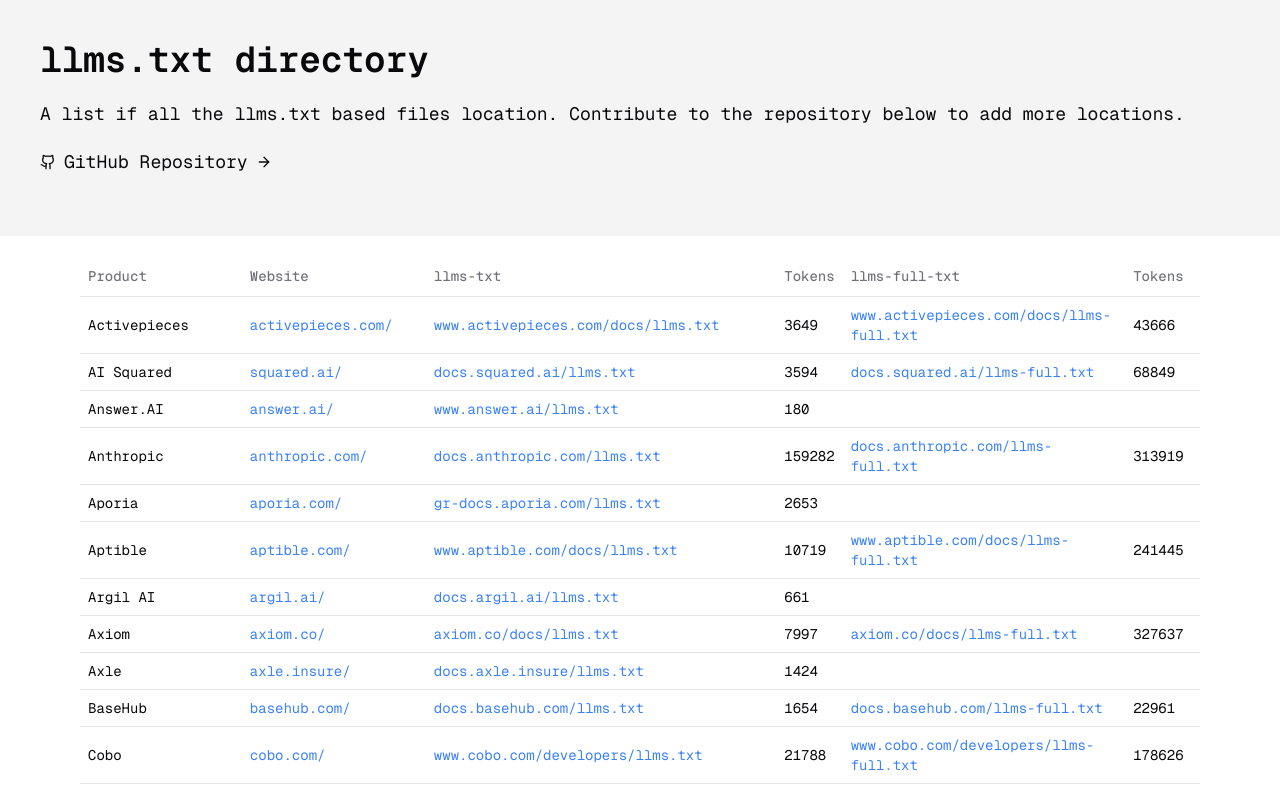
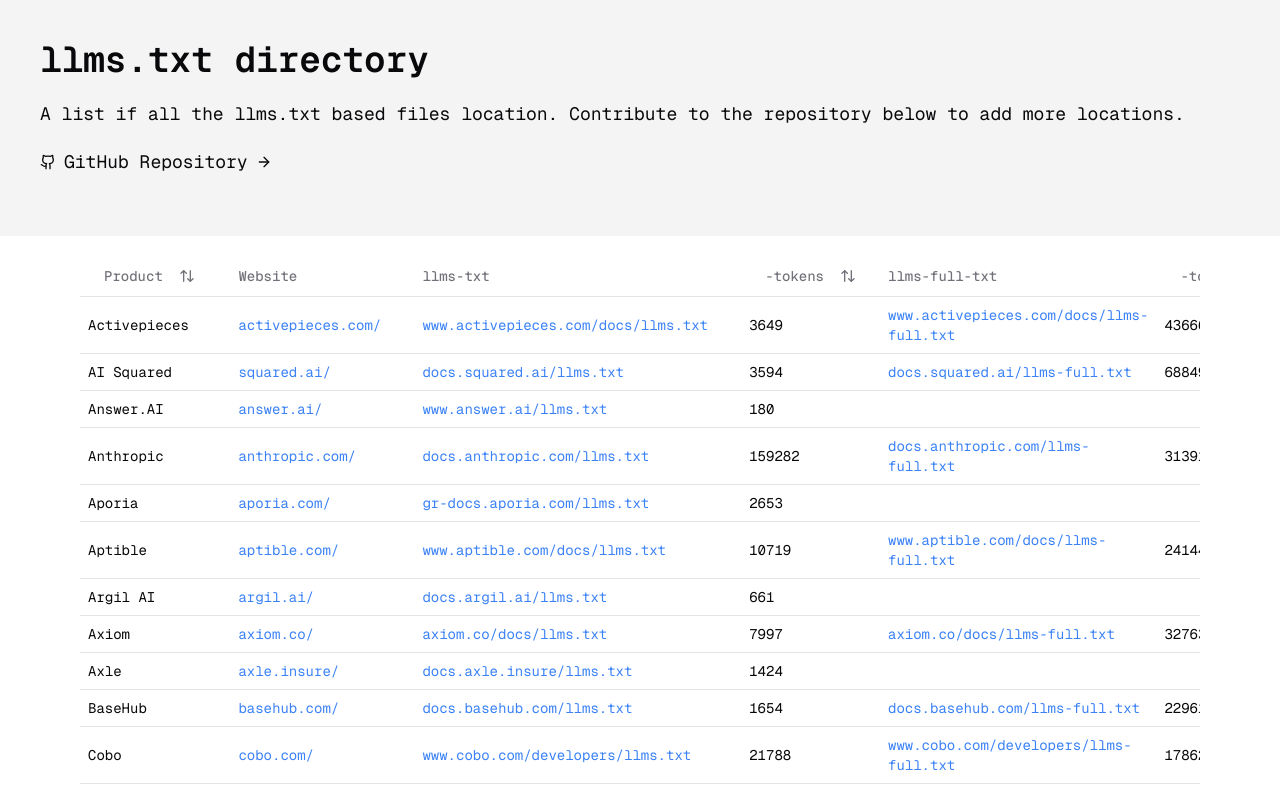
Before and after one commit to stephen-fellow/llmstxt-site, a Next.js app: page / in a window 1280 px wide. Shown: the top 794 px of the page. Built offline with nearby package versions, Linux system fonts and the light colour scheme.

Commit message:
make sortable

```diff
--- a/components/list-table-columns.tsx
+++ b/components/list-table-columns.tsx
@@ -1,5 +1,6 @@
 import { ColumnDef } from "@tanstack/react-table";
-
+import { ArrowUpDown } from "lucide-react";
+import { Button } from "@/components/ui/button";
 import type { Product } from "@/lib/store";
 // This type is used to define the shape of our data.
 // You can use a Zod schema here if you want.
@@ -13,7 +14,19 @@
 export const columns: ColumnDef<Product>[] = [
     {
         accessorKey: "product",
-        header: "Product",
+        header: ({ column }) => {
+            return (
+                <Button
+                    variant="ghost"
+                    onClick={() =>
+                        column.toggleSorting(column.getIsSorted() === "asc")
+                    }
+                >
+                    Product
+                    <ArrowUpDown className="ml-2 h-4 w-4" />
+                </Button>
+            );
+        },
     },
     {
         accessorKey: "website",
@@ -51,7 +64,19 @@
     },
     {
         accessorKey: "llms-txt-tokens",
-        header: "Tokens",
+        header: ({ column }) => {
+            return (
+                <Button
+                    variant="ghost"
+                    onClick={() =>
+                        column.toggleSorting(column.getIsSorted() === "asc")
+                    }
+                >
+                    -tokens
+                    <ArrowUpDown className="ml-2 h-4 w-4" />
+                </Button>
+            );
+        },
     },
     {
         accessorKey: "llms-full-txt",
@@ -72,6 +97,18 @@
     },
     {
         accessorKey: "llms-full-txt-tokens",
-        header: "Tokens",
+        header: ({ column }) => {
+            return (
+                <Button
+                    variant="ghost"
+                    onClick={() =>
+                        column.toggleSorting(column.getIsSorted() === "asc")
+                    }
+                >
+                    -tokens
+                    <ArrowUpDown className="ml-2 h-4 w-4" />
+                </Button>
+            );
+        },
     },
 ];
--- a/components/list-table.tsx
+++ b/components/list-table.tsx
@@ -1,3 +1,4 @@
+import React from "react";
 import {
     Table,
     TableBody,
@@ -10,8 +11,10 @@
 
 import {
     ColumnDef,
+    SortingState,
     flexRender,
     getCoreRowModel,
+    getSortedRowModel,
     useReactTable,
 } from "@tanstack/react-table";
 
@@ -24,10 +27,16 @@
     columns,
     data,
 }: DataTableProps<TData, TValue>) {
+    const [sorting, setSorting] = React.useState<SortingState>([]);
     const table = useReactTable({
         data,
         columns,
         getCoreRowModel: getCoreRowModel(),
+        onSortingChange: setSorting,
+        getSortedRowModel: getSortedRowModel(),
+        state: {
+            sorting,
+        },
     });
     return (
         <div className="w-full flex justify-center px-5 sm:px-20 pt-5">
```
